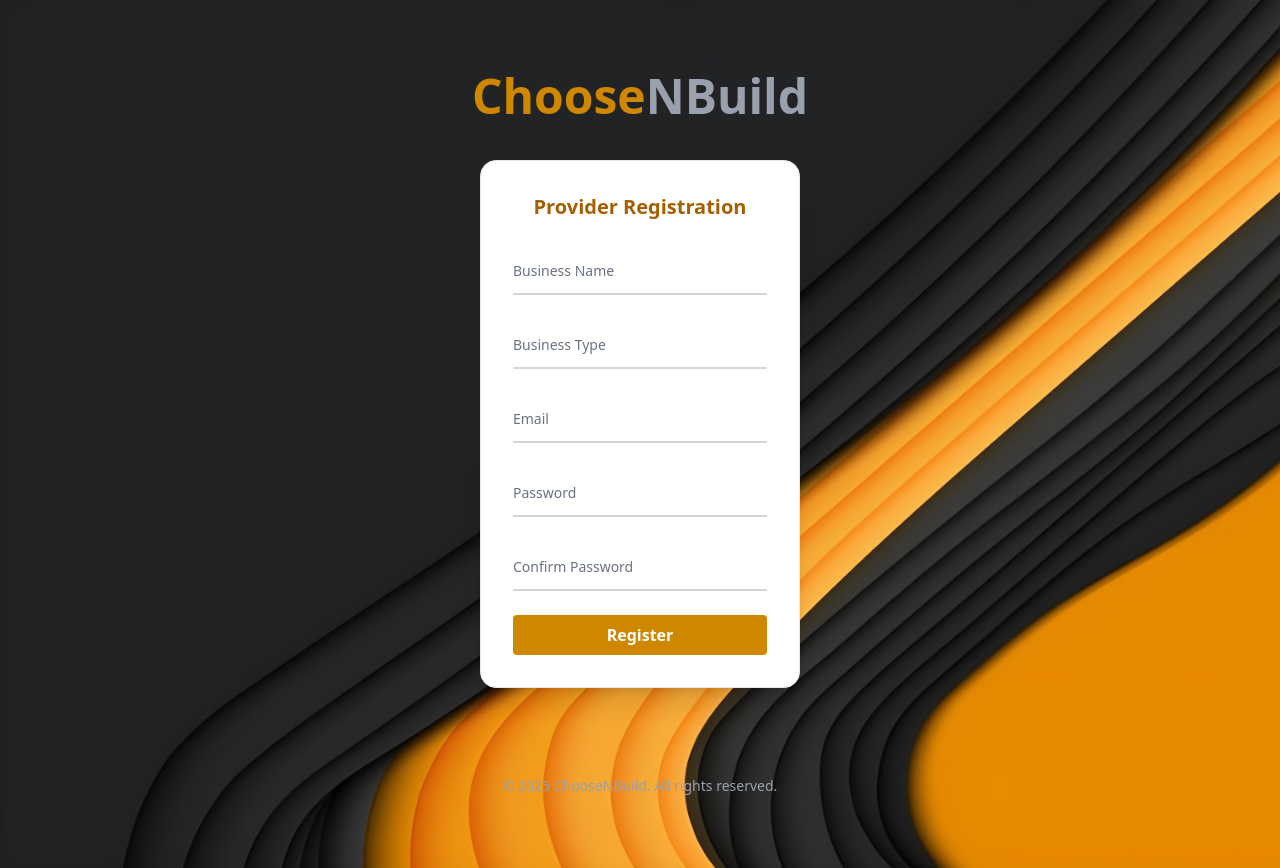
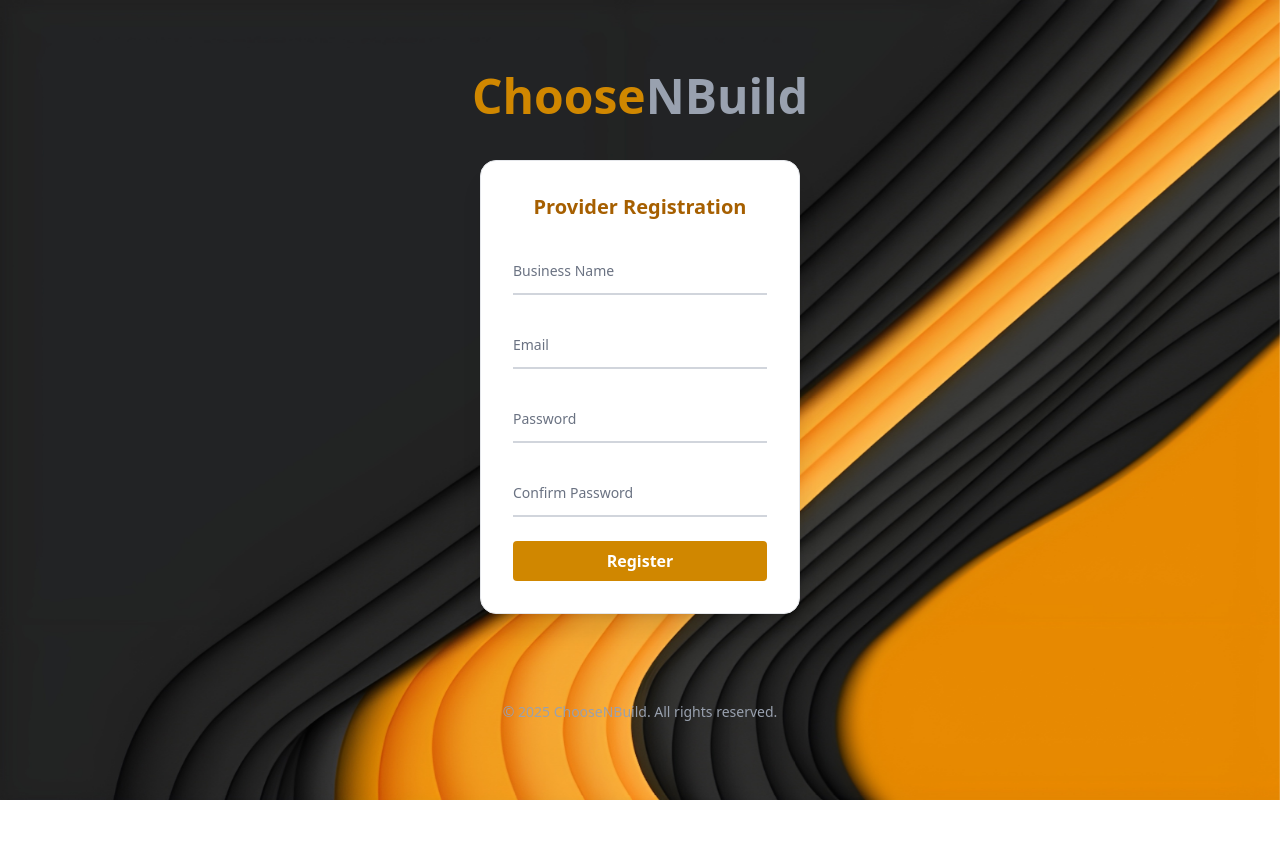
Before and after one commit to GayanukaT/ChooseNBuild, a React (Vite) app in the folder frontend/: page /provider/register in a window 1280 px wide. After the commit the page ends 800 px from the top, so only its background shows below. Built offline with nearby package versions, Linux system fonts and the light colour scheme.

Commit message:
Remove business type from initial registration form

```diff
--- a/frontend/src/pages/provider/Register.jsx
+++ b/frontend/src/pages/provider/Register.jsx
@@ -4,7 +4,6 @@ import { useNavigate } from 'react-router-dom';
 
 function ProviderRegister() {
   const [businessname, setBusinessName] = React.useState('');
-  const [businesstype, setBusinessType] = React.useState('');
   const [email, setEmail] = React.useState('');
   const [password, setPassword] = React.useState('');
   const [confirmpassword, setConfirmPassword] = React.useState('');
@@ -23,7 +22,6 @@ function ProviderRegister() {
     try {
       await API.post('/user/provider/register', {
         businessname,
-        businesstype,
         email,
         password,
       });
@@ -71,24 +69,6 @@ function ProviderRegister() {
               peer-focus:scale-75
               peer-focus:-translate-y-4">
               Business Name
-            </label>
-          </div>
-
-          <div className="relative z-0 w-full group">
-            <input
-              type="text"
-              value={businesstype}
-              onChange={(e) => setBusinessType(e.target.value)}
-              required
-              placeholder=" "
-              className="peer block w-full px-0 pt-5 pb-2 text-sm bg-transparent border-0 border-b-2 border-gray-300 appearance-none focus:outline-none focus:ring-0 focus:border-yellow-600"
-            />
-            <label className="absolute text-sm text-gray-500 duration-300 transform -translate-y-4 scale-75 top-2 -z-10 origin-[0]
-              peer-placeholder-shown:scale-100
-              peer-placeholder-shown:translate-y-2
-              peer-focus:scale-75
-              peer-focus:-translate-y-4">
-              Business Type
             </label>
           </div>
 
```
